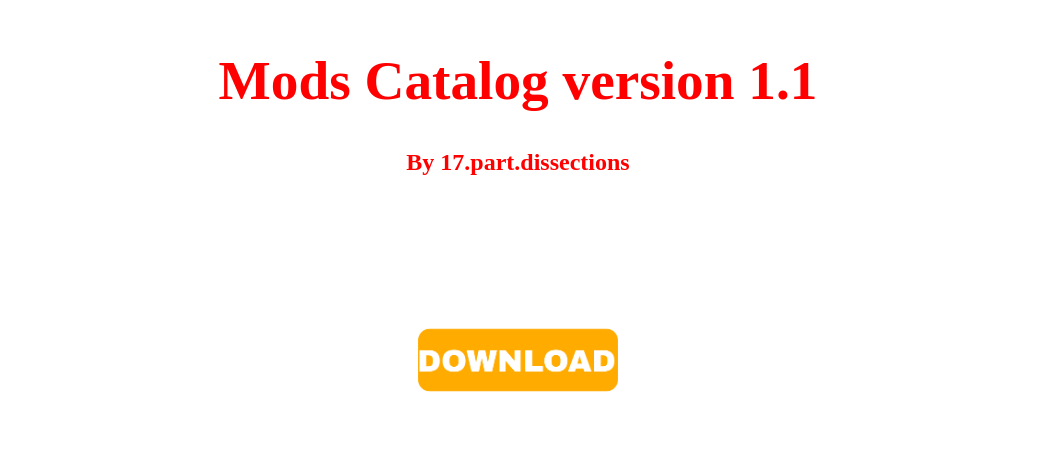
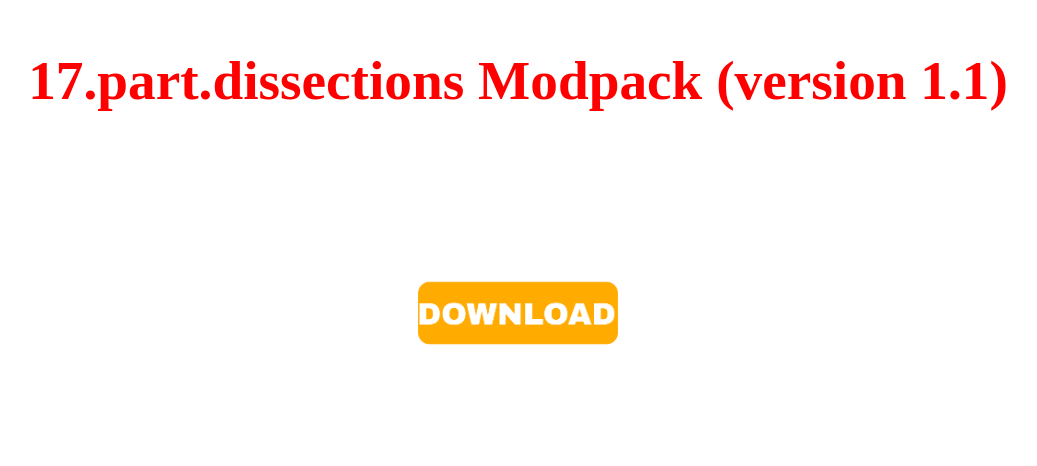
Before and after one commit to 17partDissections/FaraCoastMS, a plain HTML site: page modsCatalog.html in a window 1280 px wide. Shown: the part 320-786 px from the top of the page, without its empty margins (122-1159 px from the left). Drawn offline with Linux system fonts and the light colour scheme.

Commit message:
Update modsCatalog.html

```diff
--- a/modsCatalog.html
+++ b/modsCatalog.html
@@ -4,16 +4,15 @@
 <head>
     <meta charset="utf-8">
     <meta name="viewport" content="width=device-width">
-    <title>Far'aCoast Minecraft Server</title>
+    <title>17.part.dissections</title>
     <link href="style.css" rel="stylesheet" type="text/css" />
 </head>
 <body>
     <center>
         <br /><br /><br /><br /><br /><br /><br /><br /><br /><br /><br /><br /><br /><br /><br /><br /><br /><br />
         <big><big><big>
-        <h1><font color="red">Mods Catalog version 1.1</font></h1>
+        <h1><font color="red">17.part.dissections Modpack (version 1.1)</font></h1>
         <small><small><small>
-        <h2><font color="red">By 17.part.dissections</font></h2>
         <br /><br />
         <a href="modsCatalogDownload.html"><img src="img/buttons/button_download.png" height="200px"</a>
 </center>
```
